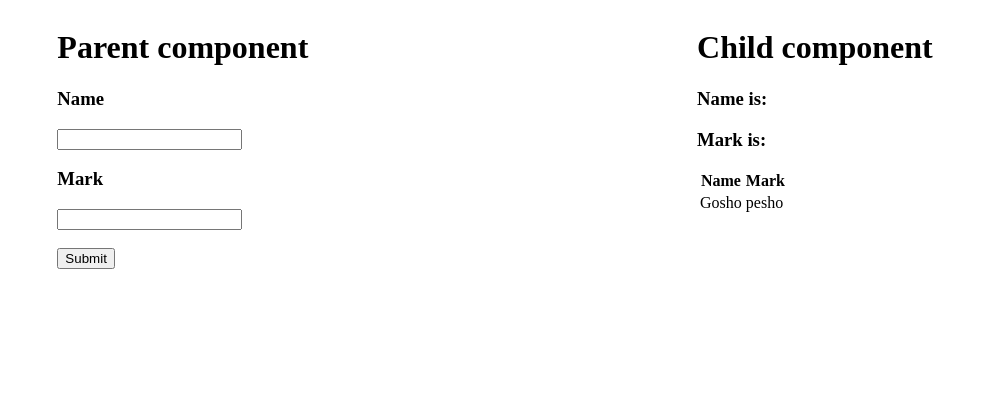
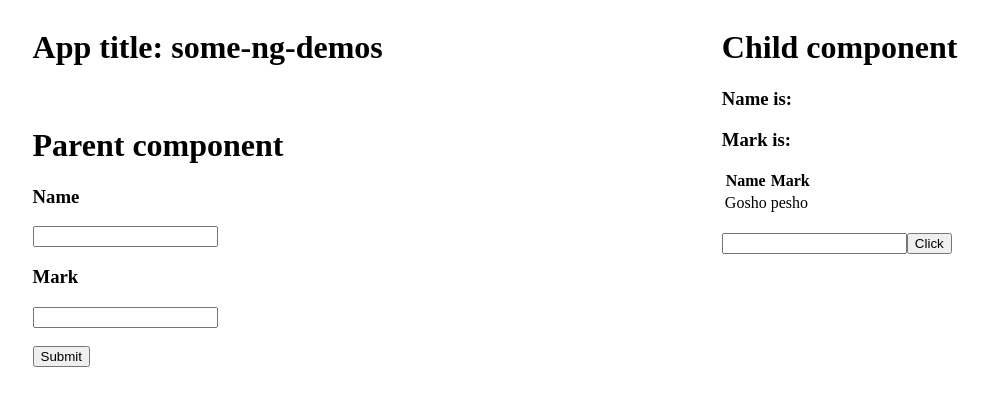
Before and after one commit to TeodorTod/Random-projects, an Angular app in the folder some-ng-demos/: page / in a window 1280 px wide. Shown: the top 406 px of the page, without its empty margins (145-1134 px from the left). Built offline with nearby package versions, Linux system fonts and the light colour scheme.

Commit message:
add @Output

```diff
--- a/some-ng-demos/src/app/app.component.html
+++ b/some-ng-demos/src/app/app.component.html
@@ -1,5 +1,8 @@
 <div class="main">
+
     <div>
+        <h1>App title: {{title}}</h1>
+        <br>
         <h1>Parent component</h1>
         <h3>Name</h3>
         <input type="text" #name>
@@ -10,6 +13,6 @@
         <span>{{response}}</span>
     </div>
     <div>
-        <app-child [nameData]="inputName" [markData]="markName" [objData]="inputObj"></app-child>
+        <app-child [nameData]="inputName" [markData]="markName" [objData]="inputObj" (dataUpdateEvent)="updateTitle($event)"></app-child>
     </div>
 </div>
--- a/some-ng-demos/src/app/app.component.ts
+++ b/some-ng-demos/src/app/app.component.ts
@@ -28,5 +28,8 @@ export class AppComponent {
     this.response = this.viewData.updateList(this.inputObj);
   }
 
+  updateTitle(title: any) {
+    this.title = title
+  }
 
 }
--- a/some-ng-demos/src/app/child/child.component.html
+++ b/some-ng-demos/src/app/child/child.component.html
@@ -15,3 +15,7 @@
         <td>{{item.mark}}</td>
     </tbody>
 </table>
+<br>
+
+<input type="text" #name>
+<button (click)="updateTite(name.value)" >Click</button>
--- a/some-ng-demos/src/app/child/child.component.ts
+++ b/some-ng-demos/src/app/child/child.component.ts
@@ -1,4 +1,4 @@
-import { Component, Input } from '@angular/core';
+import { Component, EventEmitter, Input, Output } from '@angular/core';
 
 @Component({
   selector: 'app-child',
@@ -10,6 +10,8 @@ export class ChildComponent {
   @Input() markData: any;
   @Input() objData: any;
 
+  @Output() dataUpdateEvent = new EventEmitter<string>();
+
   listArr = [{
     name: "Gosho",
     mark: 'pesho'
@@ -19,4 +21,9 @@ export class ChildComponent {
     this.listArr.push(obj);
     return obj.name + " is added";
   }
+
+  updateTite(title: any) {
+    this.dataUpdateEvent.emit(title)
+
+  }
 }
```
